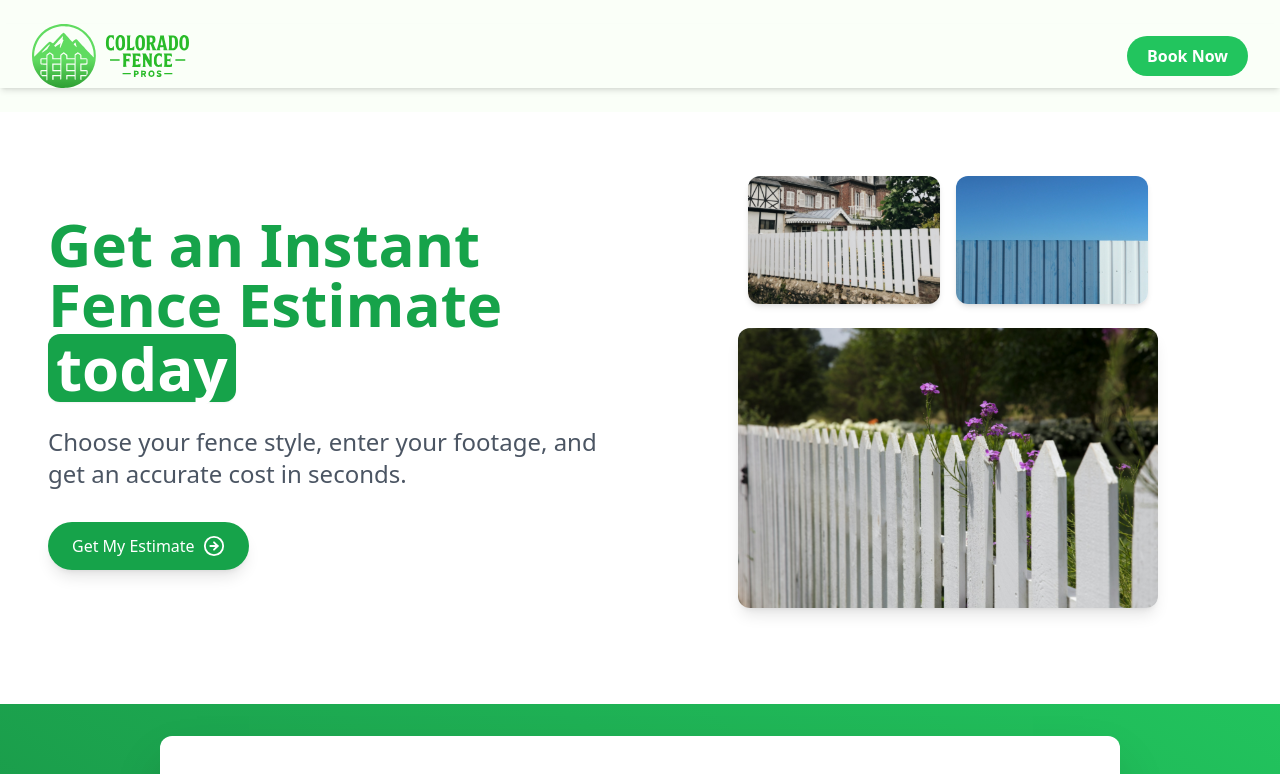
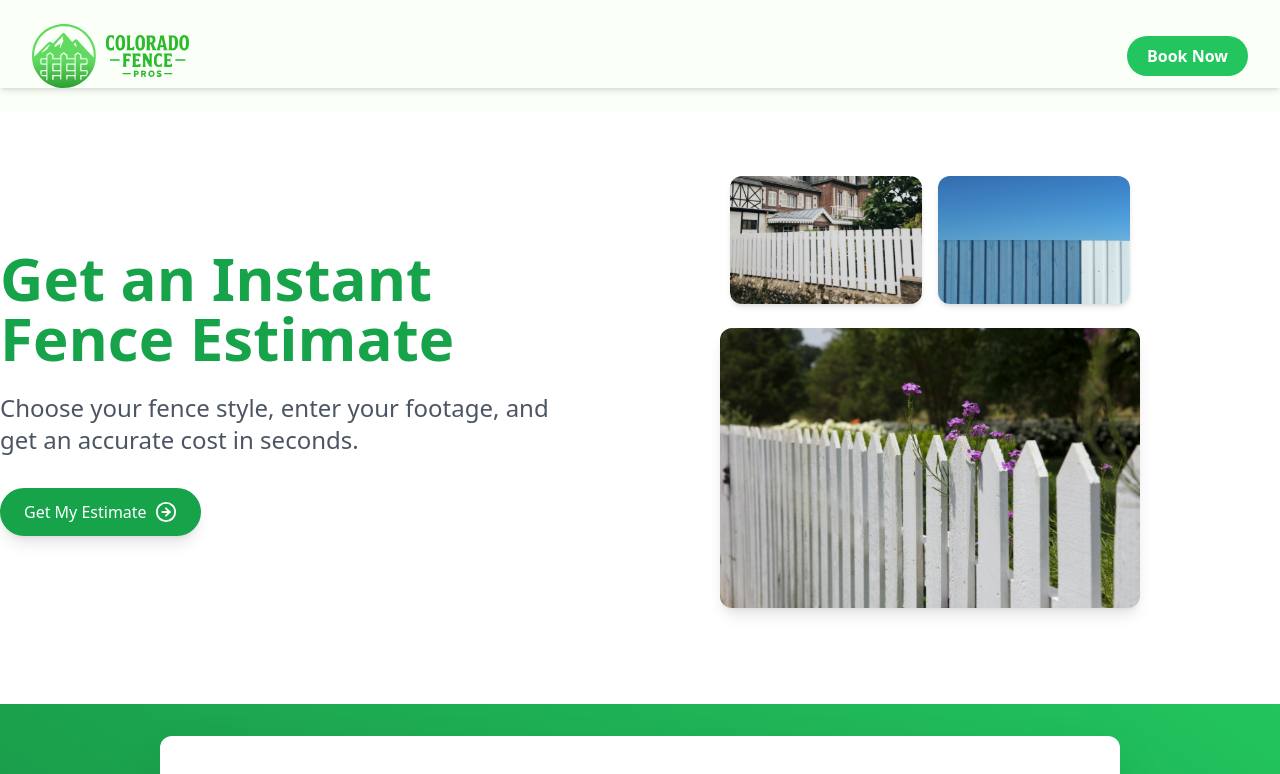
Before and after one commit to thatdudeiggy/coloradofencepros, a React (Vite) app: page / in a window 1280 px wide. Shown: the top 774 px of the page. Built offline with nearby package versions, Linux system fonts and the light colour scheme.

Commit message:
added clear map and all fence types

```diff
--- a/src/Components/Hero.jsx
+++ b/src/Components/Hero.jsx
@@ -9,7 +9,7 @@ import fence3 from "../Assets/fence3.svg";
 const Hero = () => {
   return (
     <section className="py-16 bg-white dark:bg-gray-900">
-      <div className="max-w-7xl mx-auto flex flex-col md:flex-row items-center justify-between gap-12 px-6 lg:px-12">
+      <div className="max-w-7xl mx-auto mr-14 flex flex-col md:flex-row items-center justify-between gap-12">
         {/* Left Content */}
         <motion.div
           initial={{ x: -40, opacity: 0 }}
@@ -19,9 +19,9 @@ const Hero = () => {
         >
           <h1 className="text-4xl sm:text-5xl font-extrabold text-green-600 leading-tight mb-6">
             Get an Instant Fence Estimate{" "}
-            <span className="inline-block bg-green-600 text-white px-2 py-1 rounded-xl shadow-sm">
+            {/* <span className="inline-block bg-green-600 text-white px-2 py-1 rounded-xl shadow-sm">
               today
-            </span>
+            </span> */}
           </h1>
 
           <p className="text-lg sm:text-xl text-gray-600 dark:text-gray-300 mb-8">
```
